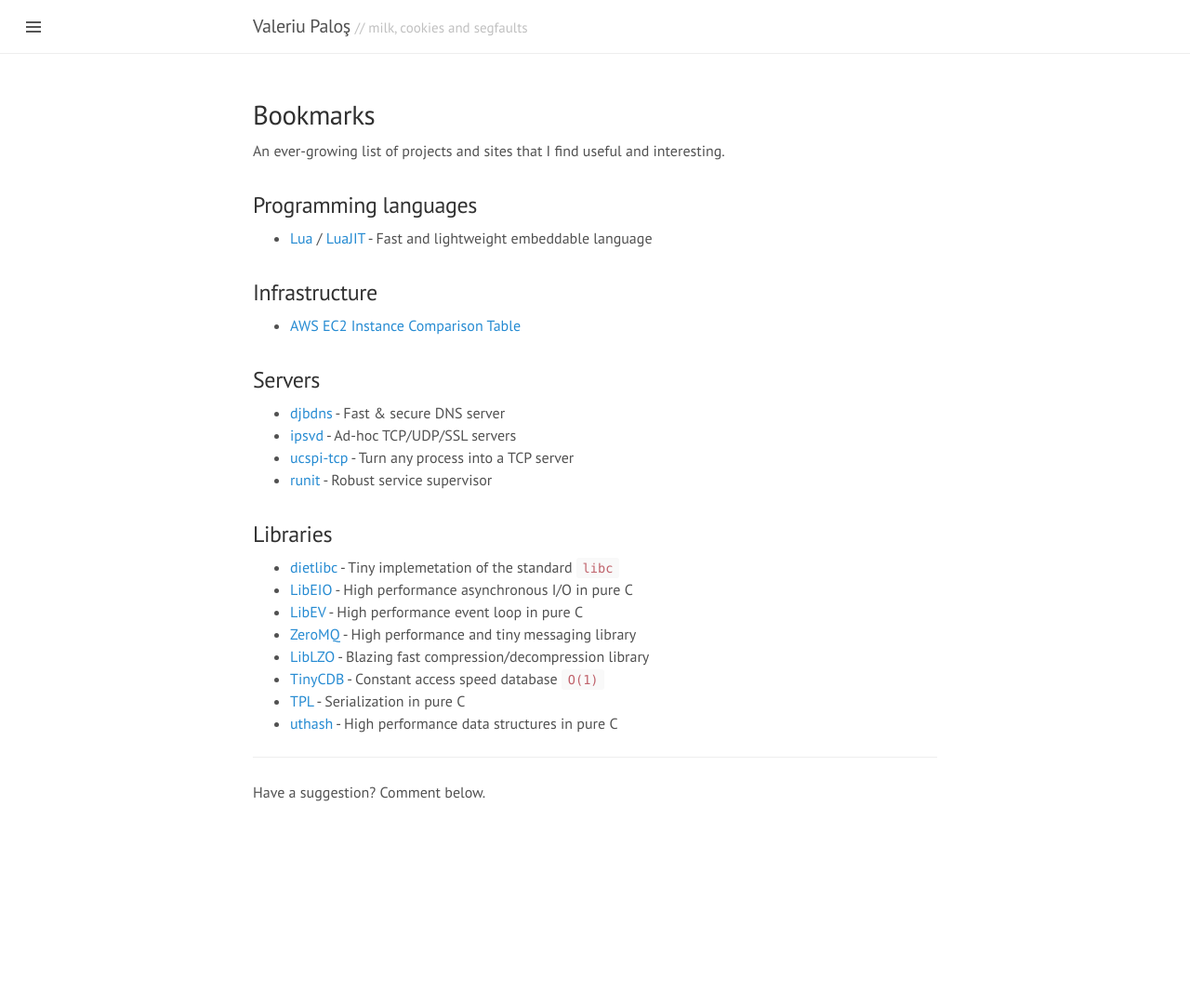
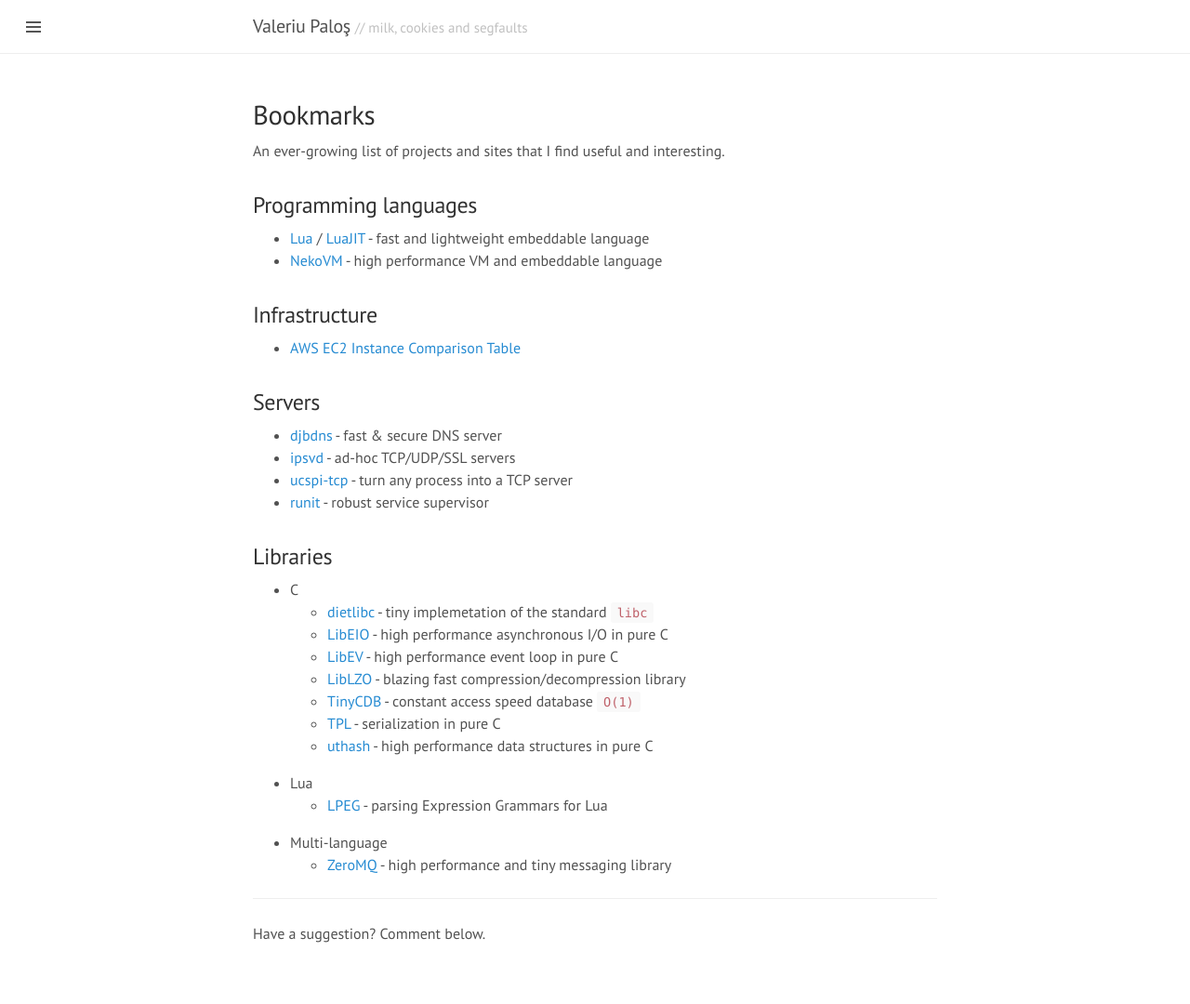
Before and after one commit to vpalos/vpalos.github.io, a Jekyll site: the page built from bookmarks.md, in a window 1280 px wide. Shown: the whole page at 93% size. Built offline with Jekyll 4.4.1, drawn with Linux system fonts in a browser that asks for light colours; comment, search, counter and statistics services are not loaded; before the commit the page ends 928 px from its top, so only the background shows below that.

Commit message:
Added tags to posts. Added new0 bookmarks. Lightbox slyting.

```diff
--- a/_includes/head.html
+++ b/_includes/head.html
@@ -18,6 +18,8 @@
   <link rel="stylesheet" href="{{ site.baseurl }}/public/css/poole.css" />
   <link rel="stylesheet" href="{{ site.baseurl }}/public/css/syntax.css" />
   <link rel="stylesheet" href="{{ site.baseurl }}/public/css/lanyon.css" />
+  <link rel="stylesheet" href="{{ site.baseurl }}/public/css/lightbox.css" />
+
   <link
     rel="stylesheet"
     href="https://fonts.googleapis.com/css?family=PT+Sans:400,400italic,700"
--- a/_layouts/default.html
+++ b/_layouts/default.html
@@ -52,9 +52,8 @@
 
     <script
       type="text/javascript"
-      src="{{ site.baseurl }}/js/lightbox.js"
+      src="{{ site.baseurl }}/public/js/lightbox.js"
     ></script>
-    <link rel="stylesheet" href="{{ site.baseurl }}/css/lightbox.css" />
 
     {% include ga.html %}
   </body>
--- a/bookmarks.md
+++ b/bookmarks.md
@@ -8,7 +8,8 @@
 
 ## Programming languages
 
-- [Lua](https://www.lua.org/) / [LuaJIT](https://luajit.org/index.html) - Fast and lightweight embeddable language
+- [Lua](https://www.lua.org/) / [LuaJIT](https://luajit.org/index.html) - fast and lightweight embeddable language
+- [NekoVM](https://nekovm.org/) - high performance VM and embeddable language
 
 ## Infrastructure
 
@@ -16,21 +17,25 @@
 
 ## Servers
 
-- [djbdns](https://cr.yp.to/djbdns.html) - Fast & secure DNS server
-- [ipsvd](http://smarden.org/ipsvd/index.html) - Ad-hoc TCP/UDP/SSL servers
-- [ucspi-tcp](https://cr.yp.to/ucspi-tcp.html) - Turn any process into a TCP server
-- [runit](http://smarden.org/runit/) - Robust service supervisor
+- [djbdns](https://cr.yp.to/djbdns.html) - fast & secure DNS server
+- [ipsvd](http://smarden.org/ipsvd/index.html) - ad-hoc TCP/UDP/SSL servers
+- [ucspi-tcp](https://cr.yp.to/ucspi-tcp.html) - turn any process into a TCP server
+- [runit](http://smarden.org/runit/) - robust service supervisor
 
 ## Libraries
 
-- [dietlibc](https://www.fefe.de/dietlibc/) - Tiny implemetation of the standard `libc`
-- [LibEIO](http://software.schmorp.de/pkg/libeio.html) - High performance asynchronous I/O in pure C
-- [LibEV](http://software.schmorp.de/pkg/libev.html) - High performance event loop in pure C
-- [ZeroMQ](https://zeromq.org/) - High performance and tiny messaging library
-- [LibLZO](https://www.oberhumer.com/opensource/lzo/) - Blazing fast compression/decompression library
-- [TinyCDB](http://www.corpit.ru/mjt/tinycdb.html) - Constant access speed database `O(1)`
-- [TPL](http://troydhanson.github.io/tpl/index.html) - Serialization in pure C
-- [uthash](http://troydhanson.github.io/uthash/) - High performance data structures in pure C
+- C
+  - [dietlibc](https://www.fefe.de/dietlibc/) - tiny implemetation of the standard `libc`
+  - [LibEIO](http://software.schmorp.de/pkg/libeio.html) - high performance asynchronous I/O in pure C
+  - [LibEV](http://software.schmorp.de/pkg/libev.html) - high performance event loop in pure C
+  - [LibLZO](https://www.oberhumer.com/opensource/lzo/) - blazing fast compression/decompression library
+  - [TinyCDB](http://www.corpit.ru/mjt/tinycdb.html) - constant access speed database `O(1)`
+  - [TPL](http://troydhanson.github.io/tpl/index.html) - serialization in pure C
+  - [uthash](http://troydhanson.github.io/uthash/) - high performance data structures in pure C
+- Lua
+  - [LPEG](http://www.inf.puc-rio.br/~roberto/lpeg/) - parsing Expression Grammars for Lua
+- Multi-language
+  - [ZeroMQ](https://zeromq.org/) - high performance and tiny messaging library
 
 ---
 
```
Also changed, not shown: Gemfile (added, +7 -0 lines), _layouts/post.html (+8 -2 lines), _posts/2016-04-07-aws-1-minute-ticker.md (+1 -1 lines), Gemfile.lock (added), public/css/lightbox.css.
